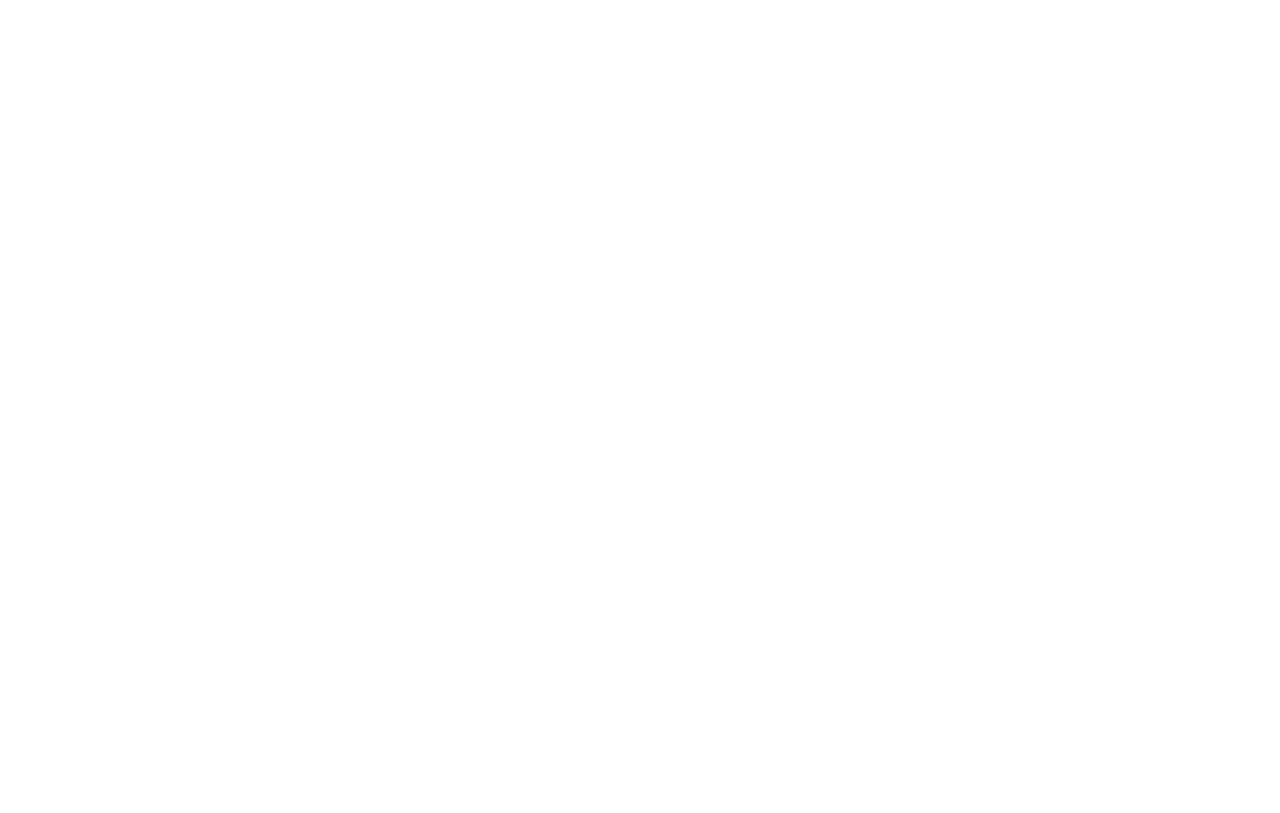
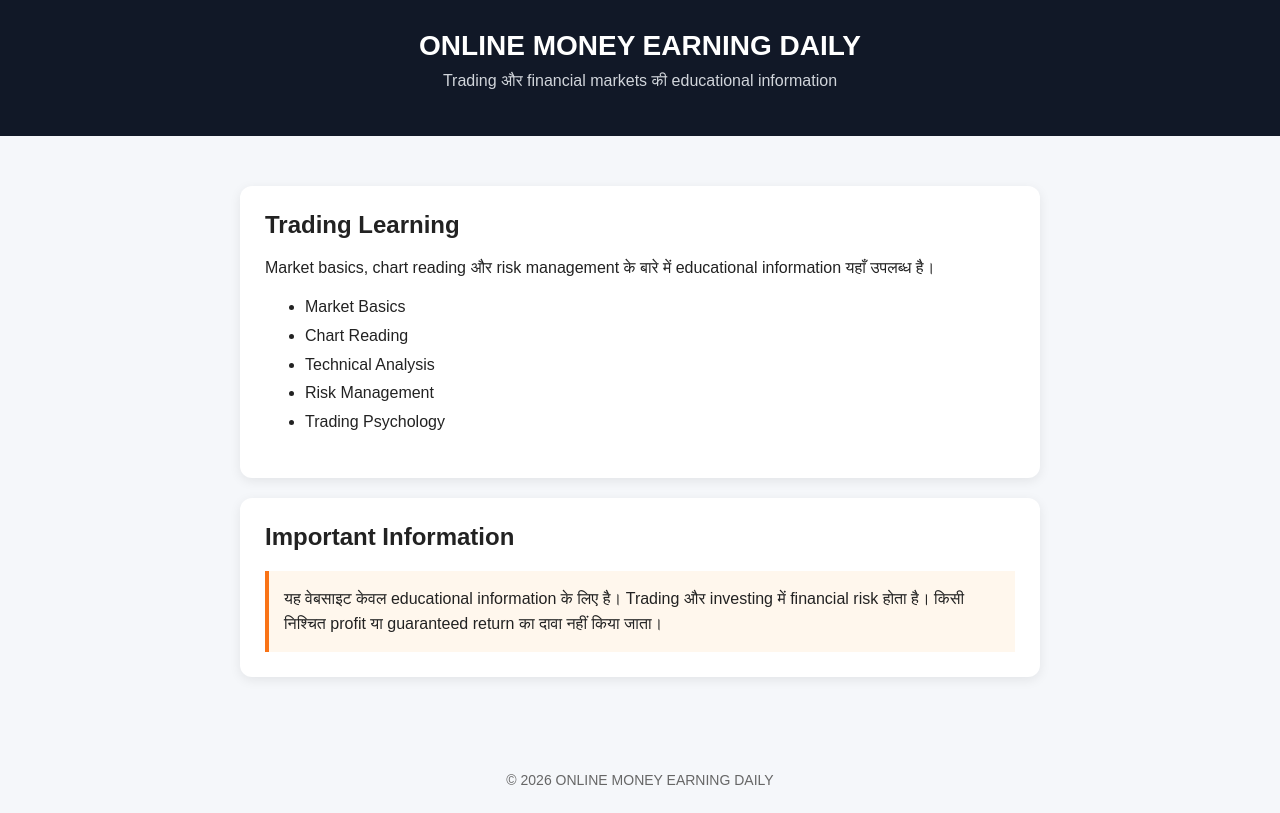
Before and after one commit to bitcointrading7431-commits/ONLINE-MONEY-EARNING-DAILY-, a plain HTML site: page index.html in a window 1280 px wide. Drawn offline with Linux system fonts and the light colour scheme.

Commit message:
Update index.html

```diff
--- a/index.html
+++ b/index.html
@@ -1,3 +1,113 @@
 <!DOCTYPE html>
-<html lang="hi"> <head>
-   <meta charset="
+<html lang="hi">
+<head>
+  <meta charset="UTF-8">
+  <meta name="viewport" content="width=device-width, initial-scale=1.0">
+  <title>ONLINE MONEY EARNING DAILY</title>
+
+  <style>
+    body {
+      margin: 0;
+      font-family: Arial, sans-serif;
+      background: #f5f7fa;
+      color: #222;
+    }
+
+    header {
+      background: #111827;
+      color: white;
+      text-align: center;
+      padding: 30px 15px;
+    }
+
+    header h1 {
+      margin: 0;
+      font-size: 28px;
+    }
+
+    header p {
+      margin-top: 10px;
+      color: #d1d5db;
+    }
+
+    .container {
+      max-width: 800px;
+      margin: 30px auto;
+      padding: 20px;
+    }
+
+    .card {
+      background: white;
+      padding: 25px;
+      margin-bottom: 20px;
+      border-radius: 12px;
+      box-shadow: 0 3px 12px rgba(0,0,0,0.08);
+    }
+
+    h2 {
+      margin-top: 0;
+    }
+
+    ul {
+      line-height: 1.8;
+    }
+
+    .warning {
+      background: #fff7ed;
+      border-left: 4px solid #f97316;
+      padding: 15px;
+      line-height: 1.6;
+    }
+
+    footer {
+      text-align: center;
+      padding: 25px;
+      color: #666;
+      font-size: 14px;
+    }
+  </style>
+</head>
+
+<body>
+
+  <header>
+    <h1>ONLINE MONEY EARNING DAILY</h1>
+    <p>Trading और financial markets की educational information</p>
+  </header>
+
+  <div class="container">
+
+    <div class="card">
+      <h2>Trading Learning</h2>
+      <p>
+        Market basics, chart reading और risk management के बारे में
+        educational information यहाँ उपलब्ध है।
+      </p>
+
+      <ul>
+        <li>Market Basics</li>
+        <li>Chart Reading</li>
+        <li>Technical Analysis</li>
+        <li>Risk Management</li>
+        <li>Trading Psychology</li>
+      </ul>
+    </div>
+
+    <div class="card">
+      <h2>Important Information</h2>
+
+      <div class="warning">
+        यह वेबसाइट केवल educational information के लिए है।
+        Trading और investing में financial risk होता है।
+        किसी निश्चित profit या guaranteed return का दावा नहीं किया जाता।
+      </div>
+    </div>
+
+  </div>
+
+  <footer>
+    © 2026 ONLINE MONEY EARNING DAILY
+  </footer>
+
+</body>
+</html>
```
